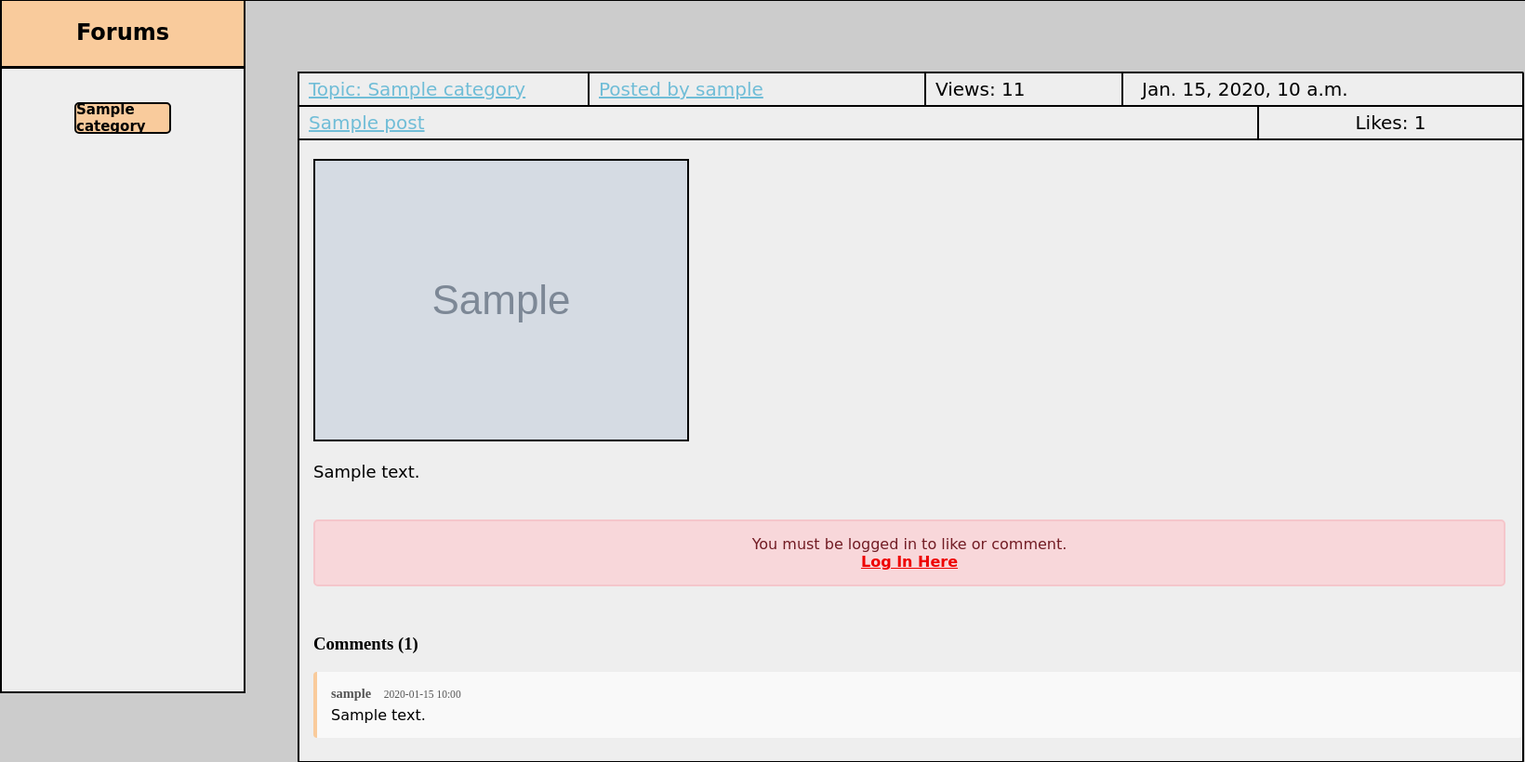
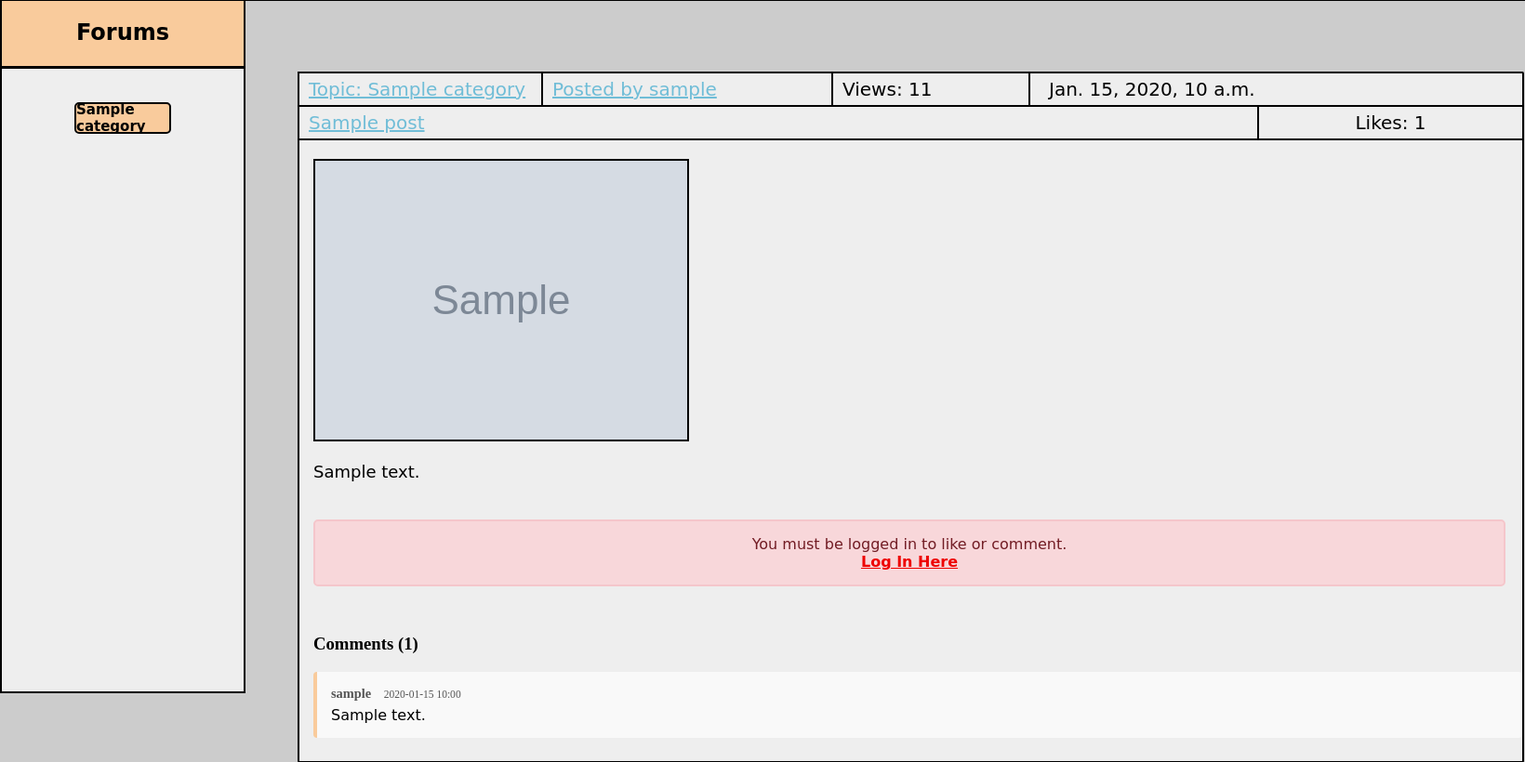
Before and after one commit to Jack-MacLeod1/Forums-WAD2-Team-8E, a Django app: page /post/1/ in a window 1640 px wide. Shown: the part 69-889 px from the top of the page at 93% size. Run offline with Django 3.2, Linux system fonts and the light colour scheme; tables that the repository leaves empty hold one stand-in row (values such as "Sample post"); grey boxes marked "Sample" are stand-in pictures; some web fonts are replaced.

Commit message:
Attempted to make posts more flexible for sizing

```diff
--- a/static/css/category.css
+++ b/static/css/category.css
@@ -21,6 +21,7 @@
     padding-right: 0;
     border: 2px solid black;
     border-radius: 2px;
+    min-width: 900px;
     width: 1300px;
 }
 
@@ -38,7 +39,7 @@
     padding-bottom: 5px;
     padding-top: 5px;
     padding-left: 10px;
-    min-width: 300px;
+    min-width: 250px;
     max-width: 300px;
     border: 2px solid black;
     color: rgb(112, 189, 215);
@@ -54,7 +55,7 @@
     padding-top: 5px;
     padding-bottom: 5px;
     padding-left: 10px;
-    min-width: 350px;
+    min-width: 300px;
     max-width: 350px;
     margin-left: -2px;
     margin-right: -2px;
@@ -73,7 +74,7 @@
     padding-top: 5px;
     padding-left: 10px;
     width: 200px;
-    min-width: 200px;
+    min-width: 150px;
     border: 2px solid black;
 }
 
```
